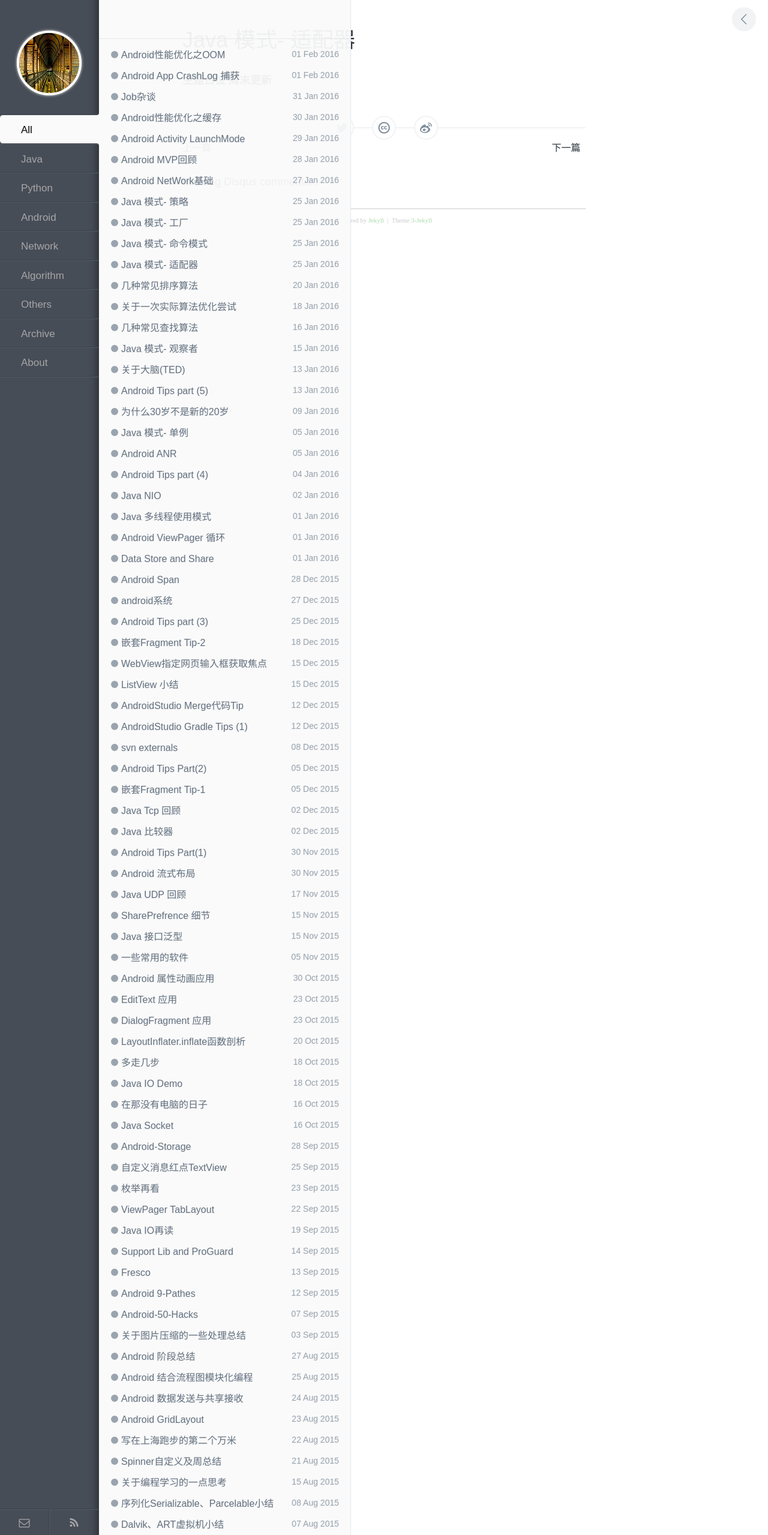
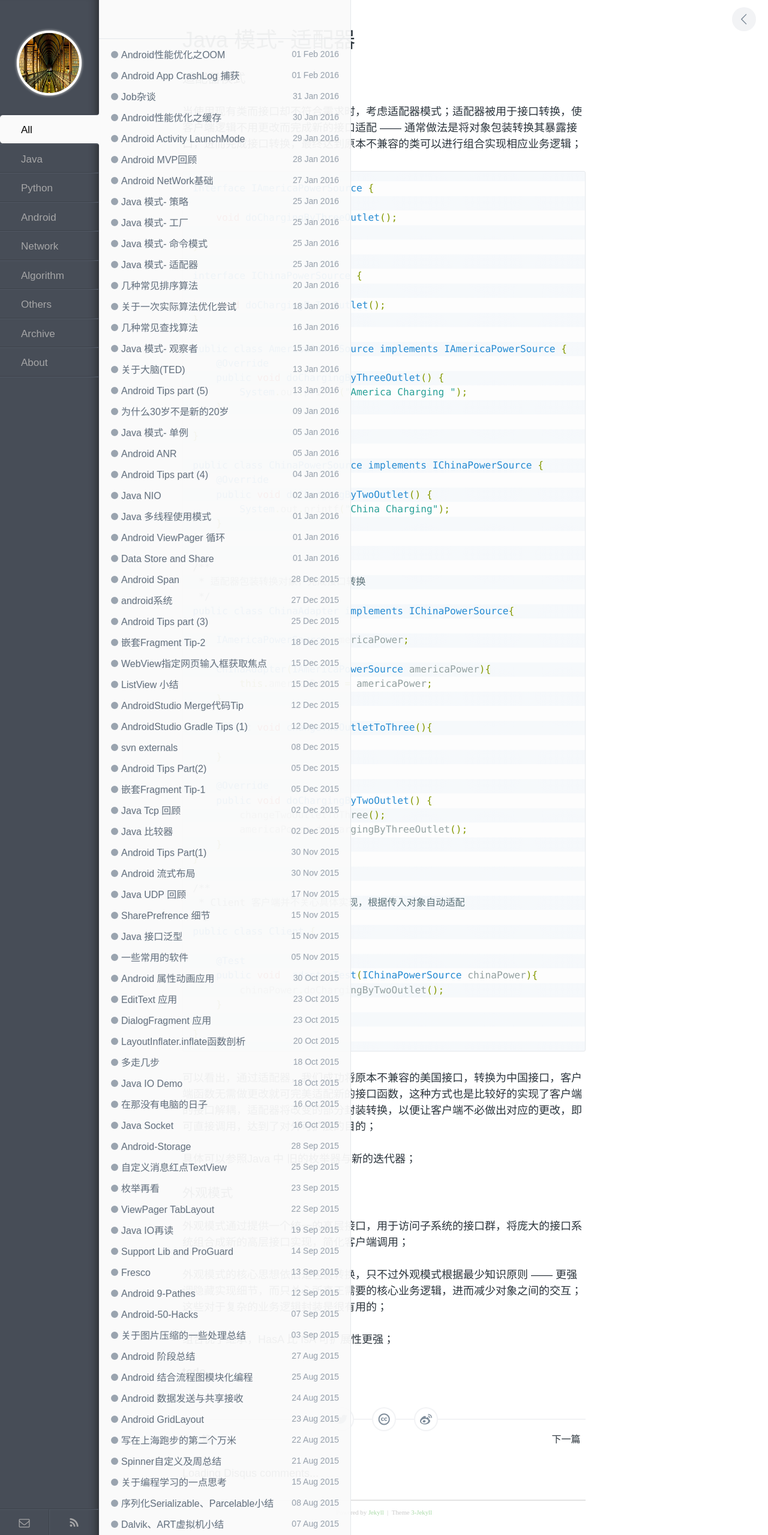
Before and after one commit to enlipan/enlipan.github.io, a Jekyll site: the page built from _posts/2016-01-25-java-patterns-adapter.md, in a window 1280 px wide. Shown: the whole page at 60% size. Built offline with Jekyll 4.4.1, drawn with Linux system fonts in a browser that asks for light colours; nearby versions of some CDN libraries; comment, search, counter and statistics services are not loaded.

Commit message:
modify pages adapter java patterns

```diff
--- a/_posts/2016-01-25-java-patterns-adapter.md
+++ b/_posts/2016-01-25-java-patterns-adapter.md
@@ -4,4 +4,89 @@ title: Java 模式- 适配器
 category: java
 ---
 
-**主题占位 周末更新**
+### 适配器模式
+
+当使用现有类而接口却不符合需求时，考虑适配器模式；适配器被用于接口转换，使客户端逻辑不用更改而完成新的接口适配 —— 通常做法是将对象包装转换其暴露接口，进而完成接口转换，最终达到原本不兼容的类可以进行组合实现相应业务逻辑；
+
+
+{% highlight java %}
+
+interface IAmericaPowerSource {
+
+    void doChargingByThreeOutlet();
+
+}
+
+interface IChinaPowerSource {
+
+    void doChargingByTwoOutlet();
+}
+
+public class AmericaPowerSource implements IAmericaPowerSource {
+    @Override
+    public void doChargingByThreeOutlet() {
+        System.out.printf("America Charging ");
+    }
+
+}
+
+public class ChinaPowerSource implements IChinaPowerSource {
+    @Override
+    public void doChargingByTwoOutlet() {
+        System.out.printf("China Charging");
+    }
+}
+
+/**
+ * 适配器包装转换对象，完成接口转换
+ */
+public class ChinaAdapter implements IChinaPowerSource{
+
+    IAmericaPowerSource americaPower;
+
+    ChinaAdapter(IAmericaPowerSource americaPower){
+        this.americaPower = americaPower;
+    }
+
+    public void changeTwoOutletToThree(){
+
+    }
+
+    @Override
+    public void doChargingByTwoOutlet() {
+        changeTwoOutletToThree();
+        americaPower.doChargingByThreeOutlet();
+    }
+}
+
+/**
+ * Client 客户端并不关心具体实现，根据传入对象自动适配
+ */
+public class Client {
+
+    @Test
+    public void  adapterTest(IChinaPowerSource chinaPower){
+        chinaPower.doChargingByTwoOutlet();
+    }
+
+}
+
+{% endhighlight %}
+
+可以看出，通过适配器，我们成功将原本不兼容的美国接口，转换为中国接口，客户端函数无需做更改就可完美适配新的接口函数，这种方式也是比较好的实现了客户端的接口解耦，适配器将改变的部分封装转换，以便让客户端不必做出对应的更改，即可直接调用，达到了对外可扩展的目的；
+
+具体可以参照Java 中 旧的枚举器与新的迭代器；
+
+
+### 外观模式
+
+外观模式通过提供一个统一的高层接口，用于访问子系统的接口群，将庞大的接口系统组合成新的高层接口实现，简化客户端调用；
+
+外观模式的核心思想依旧是包装转换，只不过外观模式根据最少知识原则 —— 更强调隐藏实现细节，而只关心所真正需要的核心业务逻辑，进而减少对象之间的交互；这些对于复杂的业务逻辑封装是很有用的；
+
+组合优于继承，HasA  比 IsA 可扩展性更强；
+
+
+
+
+**todo**
```
Also changed, not shown: _posts/2016-02-01-android-crash-log.md (+1 -1 lines).
